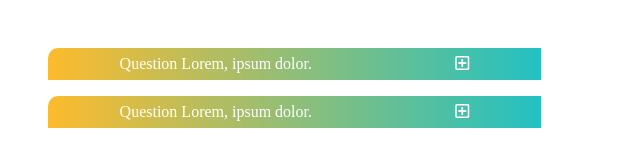
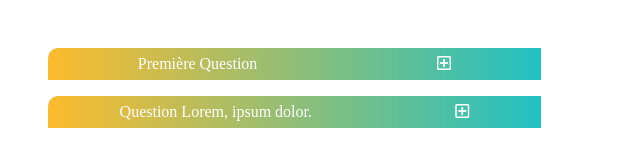
Before and after one commit to Burny84/test-lapasserelle, a plain HTML site: page index.html in a window 1280 px wide. Shown: the top 142 px of the page, without its empty margins (0-640 px from the left). Drawn offline with Linux system fonts and the light colour scheme.

Commit message:
deuxième commit

```diff
--- a/index.html
+++ b/index.html
@@ -15,7 +15,7 @@
 
     <section>
         <div class="tab">
-            <p> Question Lorem, ipsum dolor.</p>
+            <p> Première Question </p>
             <div class="icon">
                 <span class="btn">
                     <i class=" f far fa-plus-square"></i>
```
